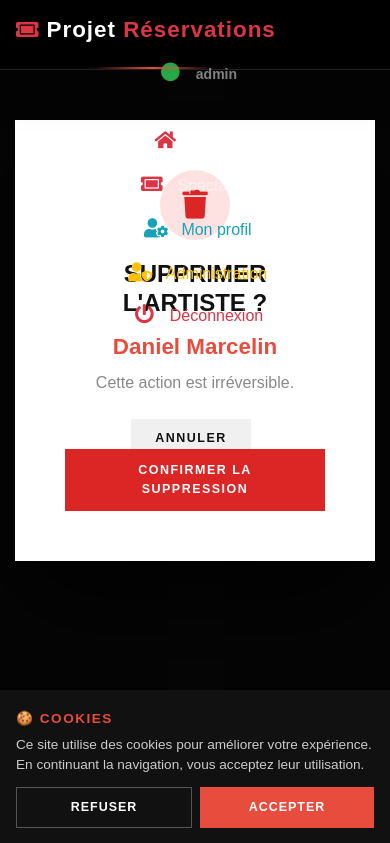
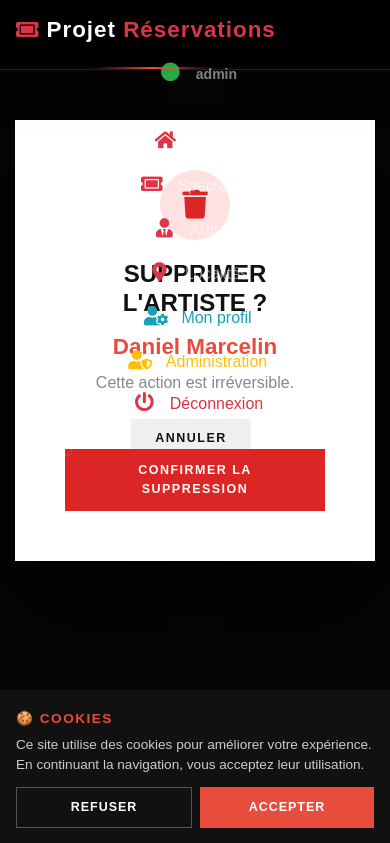
Before and after one commit to hichamgh23/reservationsDjango202, a Django app: page /artist/1/delete/ in a window 390 px wide, after a click that opens the changed part. Shown: the top 843 px of the page. Run offline with Django 5.2, Linux system fonts and the light colour scheme; a user stored in the database is signed in; data comes from the database, SQL or seed files in the repository.

Commit message:
Navigation : ajout Artistes et Localites dans sidebar + menu mobile

```diff
--- a/catalogue/templates/includes/header.html
+++ b/catalogue/templates/includes/header.html
@@ -69,6 +69,16 @@
                         <i class="fas fa-ticket-alt mr-2 text-danger"></i>Spectacles
                     </a>
                 </li>
+                <li class="nav-item d-lg-none">
+                    <a class="nav-link text-white-50" href="{% url 'catalogue:artist_index' %}">
+                        <i class="fas fa-user-tie mr-2 text-danger"></i>Artistes
+                    </a>
+                </li>
+                <li class="nav-item d-lg-none">
+                    <a class="nav-link text-white-50" href="{% url 'catalogue:locality_index' %}">
+                        <i class="fas fa-map-marker-alt mr-2 text-danger"></i>Localités
+                    </a>
+                </li>
 {% if user.is_authenticated %}
                 <li class="nav-item d-lg-none">
                     <a class="nav-link text-info" href="{% url 'catalogue:profile' %}">
--- a/catalogue/templates/includes/menu.html
+++ b/catalogue/templates/includes/menu.html
@@ -46,6 +46,22 @@
                    class="nav-link text-white-50 p-0 d-flex align-items-center hover-red">
                     <i class="fas fa-ticket-alt fa-fw"></i>
                     <span class="menu-label ml-3">Spectacles</span>
+                </a>
+            </li>
+
+            <li class="nav-item mb-3">
+                <a href="{% url 'catalogue:artist_index' %}"
+                   class="nav-link text-white-50 p-0 d-flex align-items-center hover-red">
+                    <i class="fas fa-user-tie fa-fw"></i>
+                    <span class="menu-label ml-3">Artistes</span>
+                </a>
+            </li>
+
+            <li class="nav-item mb-3">
+                <a href="{% url 'catalogue:locality_index' %}"
+                   class="nav-link text-white-50 p-0 d-flex align-items-center hover-red">
+                    <i class="fas fa-map-marker-alt fa-fw"></i>
+                    <span class="menu-label ml-3">Localités</span>
                 </a>
             </li>
 
```
